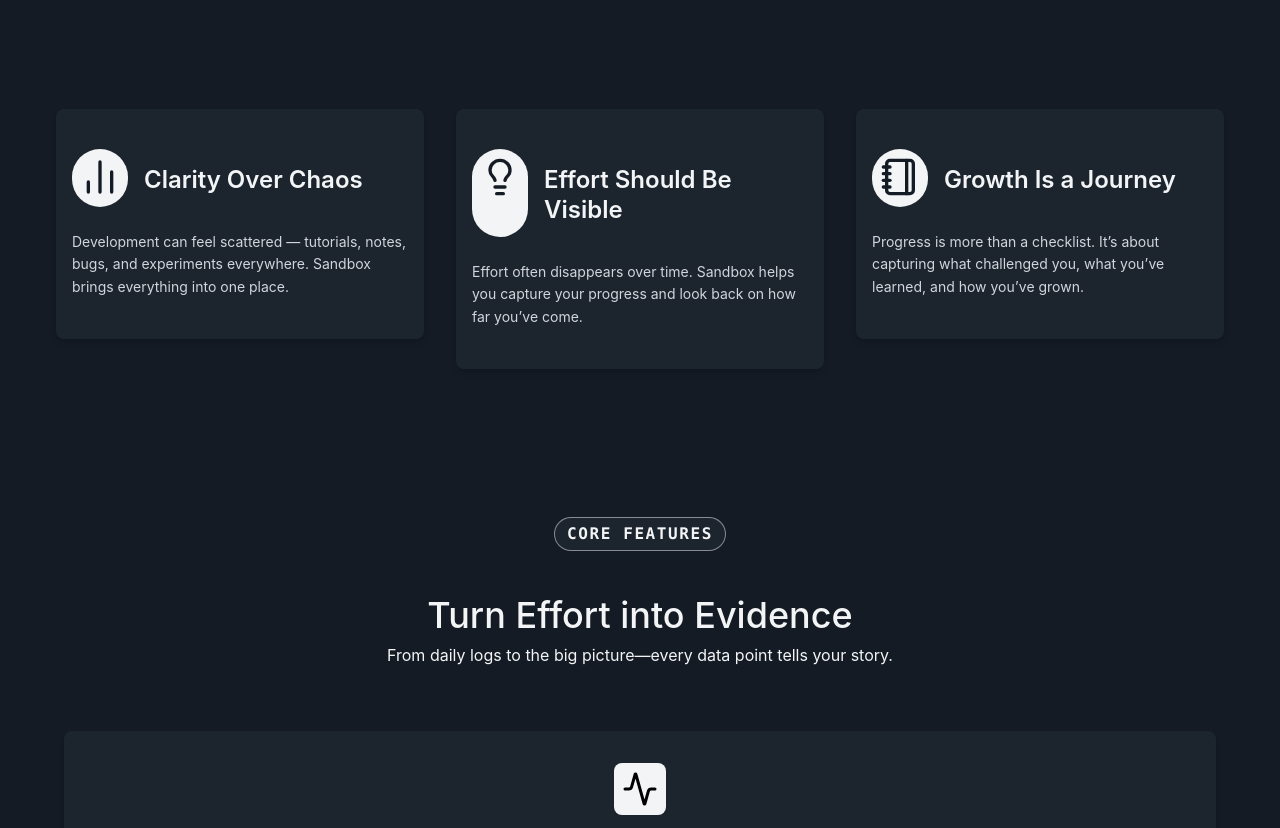
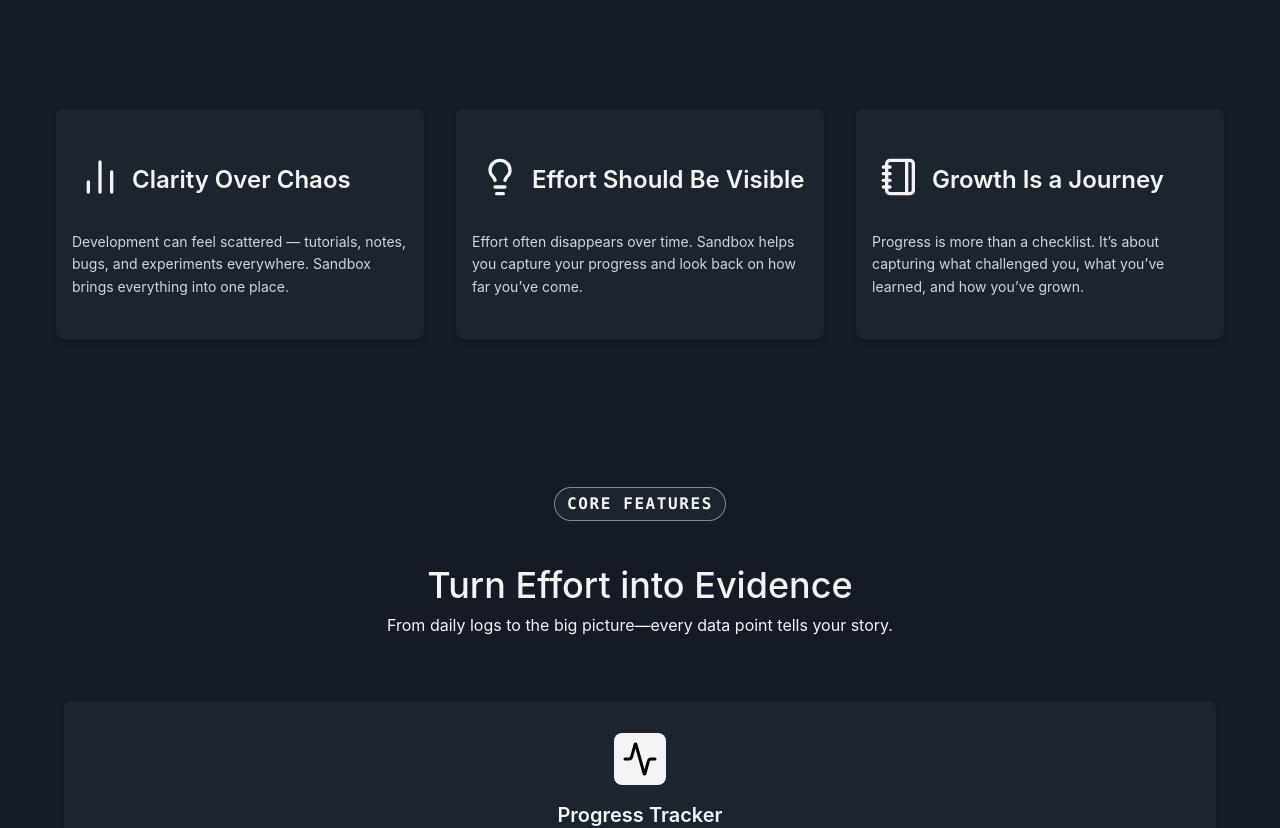
Before and after one commit to HumairaAisha/sandbox-v1, a React (Vite) app: page /home in a window 1280 px wide. Shown: the part 1093-1921 px from the top of the page. Built offline with nearby package versions, Linux system fonts and the light colour scheme.

Commit message:
remove background on icons and improve text on about page

```diff
--- a/src/components/UI/HeroCard.jsx
+++ b/src/components/UI/HeroCard.jsx
@@ -7,9 +7,9 @@ function HeroCard({iconName, title, description}) {
    const Icons = HeroIcons[iconName]
   return (
     <div className='rounded-lg bg-sandbox-card text-sandbox-ghost shadow-md p-4 hover:shadow-sandbox-ghost transition cursor-pointer '>
-      <div className='flex gap-4 pt-6 '>
-      <div className='rounded-full bg-sandbox-ghost p-2 md:p-3 lg:p-2'>
-         <Icons size={40} className='text-sandbox-navy'/>
+      <div className='flex gap-1 pt-6 '>
+      <div className='p-2 md:p-3 lg:p-2'>
+         <Icons size={40} className='text-sandbox-ghost'/>
       </div>
       <h3 className='font-semibold text-2xl mt-4 leading-tight mb-3'>{title}</h3>
     </div>
--- a/src/pages/LandingPage/Components/About.jsx
+++ b/src/pages/LandingPage/Components/About.jsx
@@ -126,7 +126,7 @@ function About() {
           className='space-y-6 text-sandbox-ghost'>
             <p className='text-lg md:text-xl font-medium max-w-4xl'>I didn’t build Sandbox to prove I could code; I built it because I needed a place to see who I was becoming.</p>
             <div className='space-y-3'>
-              <p>I was learning quietly, consistently, solving bugs, pushing through confusion — but none of it felt visible. And when growth isn’t visible, doubt gets louder.</p>
+              <p>I was learning quietly, consistently, solving bugs, pushing through confusion, but none of it felt visible. And when growth isn’t visible, doubt gets louder.</p>
               <p className='italic text-sandbox-ghost/80'>You start to question if the effort is enough.</p>
               <p>I had no system to show me the hours I had invested. The bugs I had solved. The concepts that once confused me but now made sense.</p>
             </div>
@@ -144,8 +144,8 @@ function About() {
               <p>It isn't another productivity tool. It’s a system for documenting the journey, not just the destination. A place where every bug solved and every concept mastered becomes a proof of who you are becoming.</p>
             </div>
             <div className='flex gap-2 items-start pt-2'>
-              <div className="h-18 md:h-8 w-0.5 bg-sandbox-ghost/80 mt-2 rounded-full"></div>
-            <p className='text-lg md:text-xl font-semibold italic leading-snug mt-2'>From the first line of code to the final deployment, it’s built from lived experience — not assumptions.</p>
+              <div className="h-12 md:h-8 w-0.5 bg-sandbox-ghost/80 mt-2 rounded-full"></div>
+            <p className='md:text-xl font-semibold italic leading-snug mt-2'>From the first line of code to the final deployment, it’s built from lived experience — not assumptions.</p>
             </div>
             <div className='space-y-2'>
               <p>If you’re using Sandbox, I hope it helps you see what you’ve already built.</p>
```
